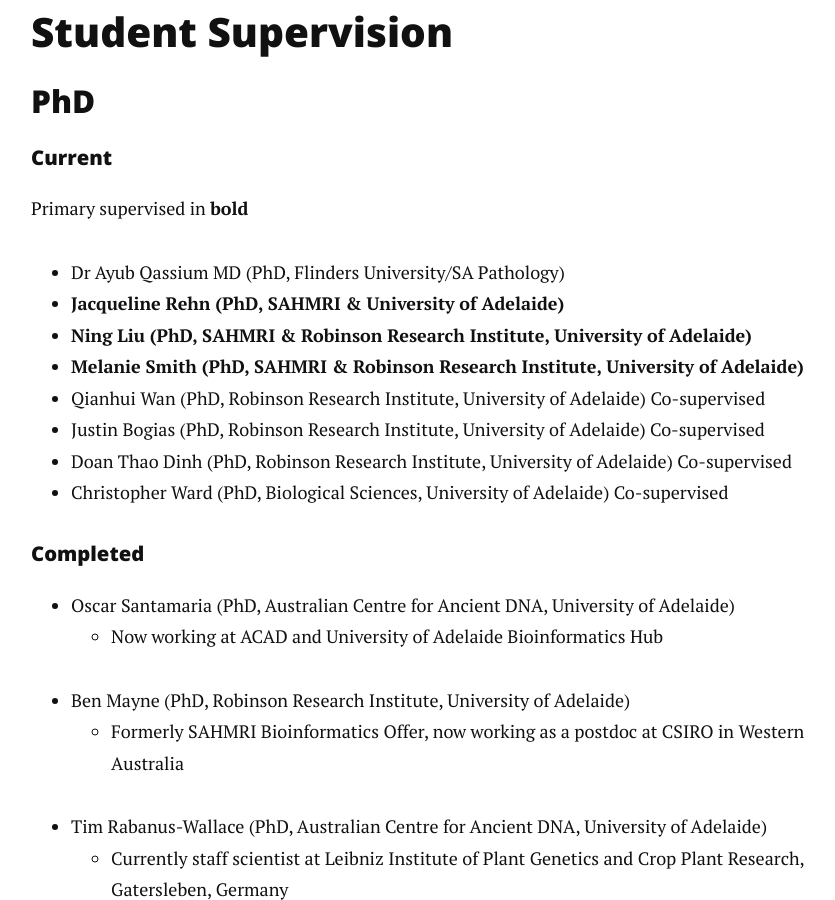
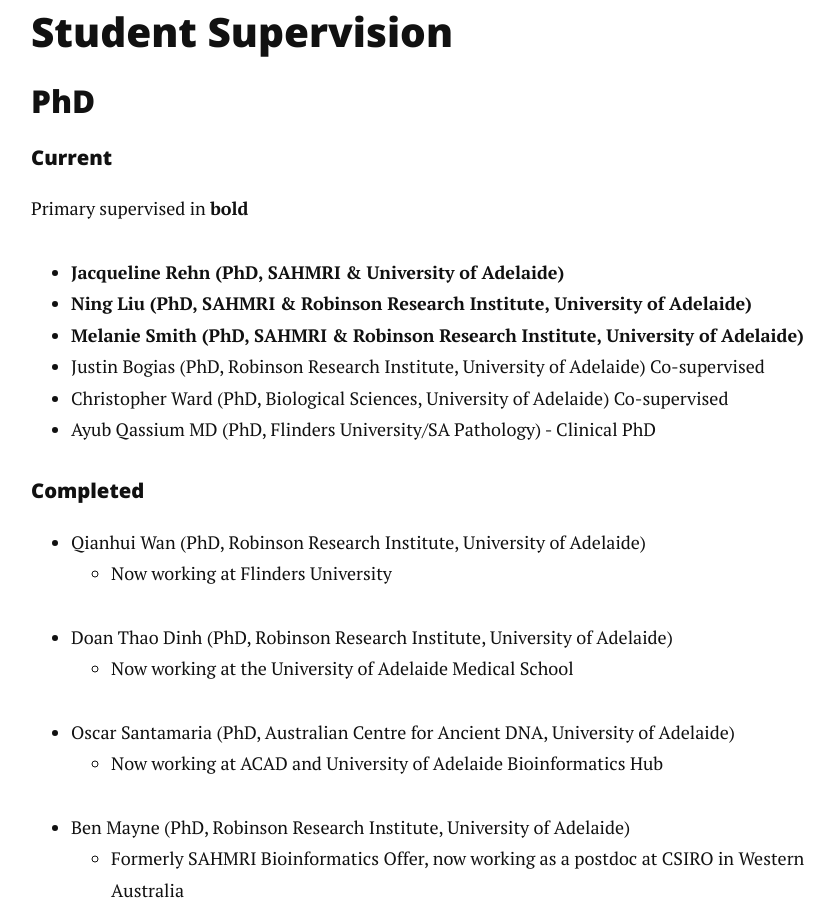
Before and after one commit to jimmybgammyknee/jimmybgammyknee.github.io, a Jekyll site: the page built from cv.md, in a window 1280 px wide and 900 px high, scrolled down 15167 px. Shown: the whole window, without its empty margins (209-1044 px from the left). Built offline with Jekyll 4.4.1, drawn with Linux system fonts in a browser that asks for light colours; nearby versions of some CDN libraries.

Commit message:
Update cv.md
change completions

```diff
--- a/cv.md
+++ b/cv.md
@@ -334,18 +334,20 @@
 
 Primary supervised in **bold**
 
-- Dr Ayub Qassium MD (PhD, Flinders University/SA Pathology)
 - **Jacqueline Rehn (PhD, SAHMRI & University of Adelaide)**
 - **Ning Liu (PhD, SAHMRI & Robinson Research Institute, University of Adelaide)**
 - **Melanie Smith (PhD, SAHMRI & Robinson Research Institute, University of Adelaide)**
-- Qianhui Wan (PhD, Robinson Research Institute, University of Adelaide) Co-supervised
 - Justin Bogias (PhD, Robinson Research Institute, University of Adelaide) Co-supervised
-- Doan Thao Dinh (PhD, Robinson Research Institute, University of Adelaide) Co-supervised
 - Christopher Ward (PhD, Biological Sciences, University of Adelaide) Co-supervised
+- Ayub Qassium MD (PhD, Flinders University/SA Pathology) - Clinical PhD
 
 #### Completed
 {:.no_toc}
 
+- Qianhui Wan (PhD, Robinson Research Institute, University of Adelaide)
+    - Now working at Flinders University
+- Doan Thao Dinh (PhD, Robinson Research Institute, University of Adelaide)
+    - Now working at the University of Adelaide Medical School
 - Oscar Santamaria (PhD, Australian Centre for Ancient DNA, University of Adelaide)
     - Now working at ACAD and University of Adelaide Bioinformatics Hub
 - Ben Mayne (PhD, Robinson Research Institute, University of Adelaide)
```
